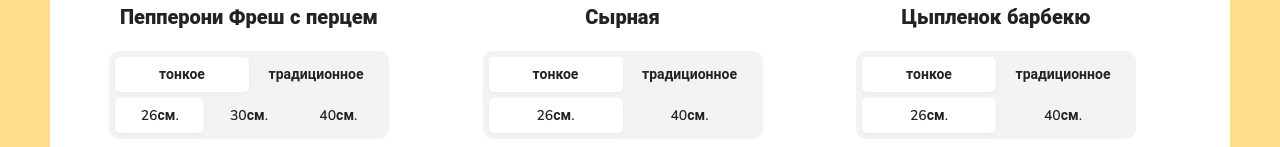
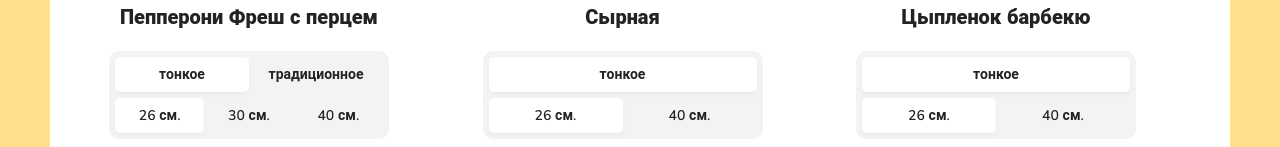
Before and after one commit to IImagII/react-pizza, a React (Create React App) app: page / in a window 1280 px wide. Shown: the part 570-717 px from the top of the page. Built offline with nearby package versions, Linux system fonts and the light colour scheme.

Commit message:
переделал выбор типов пицц переписал код более лаконично

```diff
--- a/src/components/PizzaBlock/PizzaBlock.jsx
+++ b/src/components/PizzaBlock/PizzaBlock.jsx
@@ -3,17 +3,10 @@ import React, { useState } from 'react'
 export const PizzaBlock = ({ ...pizzas }) => {
    const [count, setCount] = useState(0)
    const [sizeIndex, setSizeIndex] = useState(0)
-   const [naimenChange, setNaimenChange] = useState(0)
+   const [typeChange, setTypeChange] = useState(0)
 
-   const naimens = ['тонкое', 'традиционное']
+   const typeNames = ['тонкое', 'традиционное']
 
-   const handleChangeSize = index => {
-      setSizeIndex(index)
-   }
-
-   const handleNaimensChange = index => {
-      setNaimenChange(index)
-   }
    return (
       <div className='pizza-block'>
          <img
@@ -24,13 +17,13 @@ export const PizzaBlock = ({ ...pizzas }) => {
          <h4 className='pizza-block__title'>{pizzas.title}</h4>
          <div className='pizza-block__selector'>
             <ul>
-               {naimens.map((naimen, i) => (
+               {pizzas.types.map(typeName => (
                   <li
-                     key={i}
-                     onClick={() => handleNaimensChange(i)}
-                     className={naimenChange === i ? 'active' : ''}
+                     key={typeName}
+                     onClick={() => setTypeChange(typeName)}
+                     className={typeChange === typeName ? 'active' : ''}
                   >
-                     {naimen}
+                     {typeNames[typeName]}
                   </li>
                ))}
             </ul>
@@ -38,10 +31,10 @@ export const PizzaBlock = ({ ...pizzas }) => {
                {pizzas.sizes.map((size, i) => (
                   <li
                      key={i}
-                     onClick={() => handleChangeSize(i)}
+                     onClick={() => setSizeIndex(i)}
                      className={sizeIndex === i ? 'active' : ''}
                   >
-                     {size}см.
+                     {size} см.
                   </li>
                ))}
             </ul>
```
